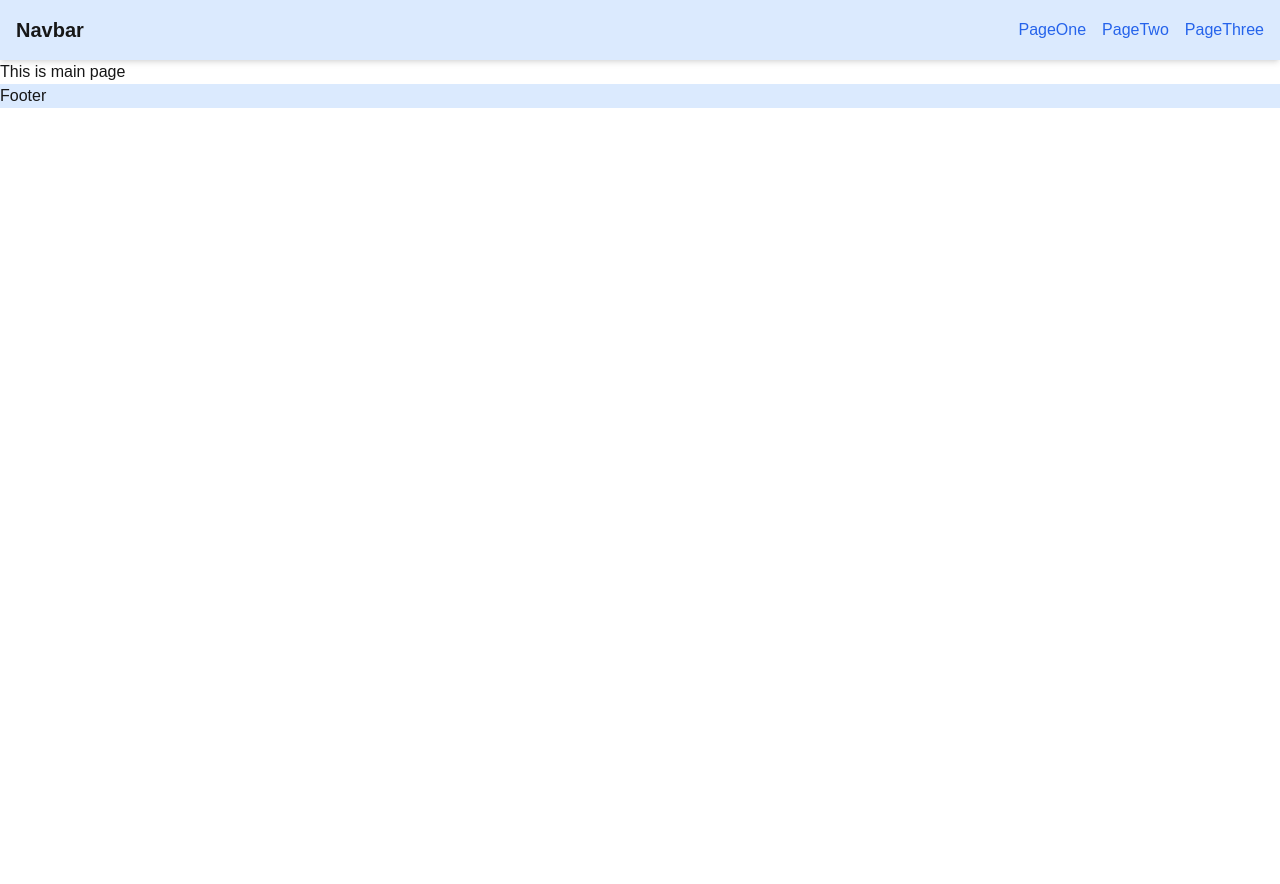
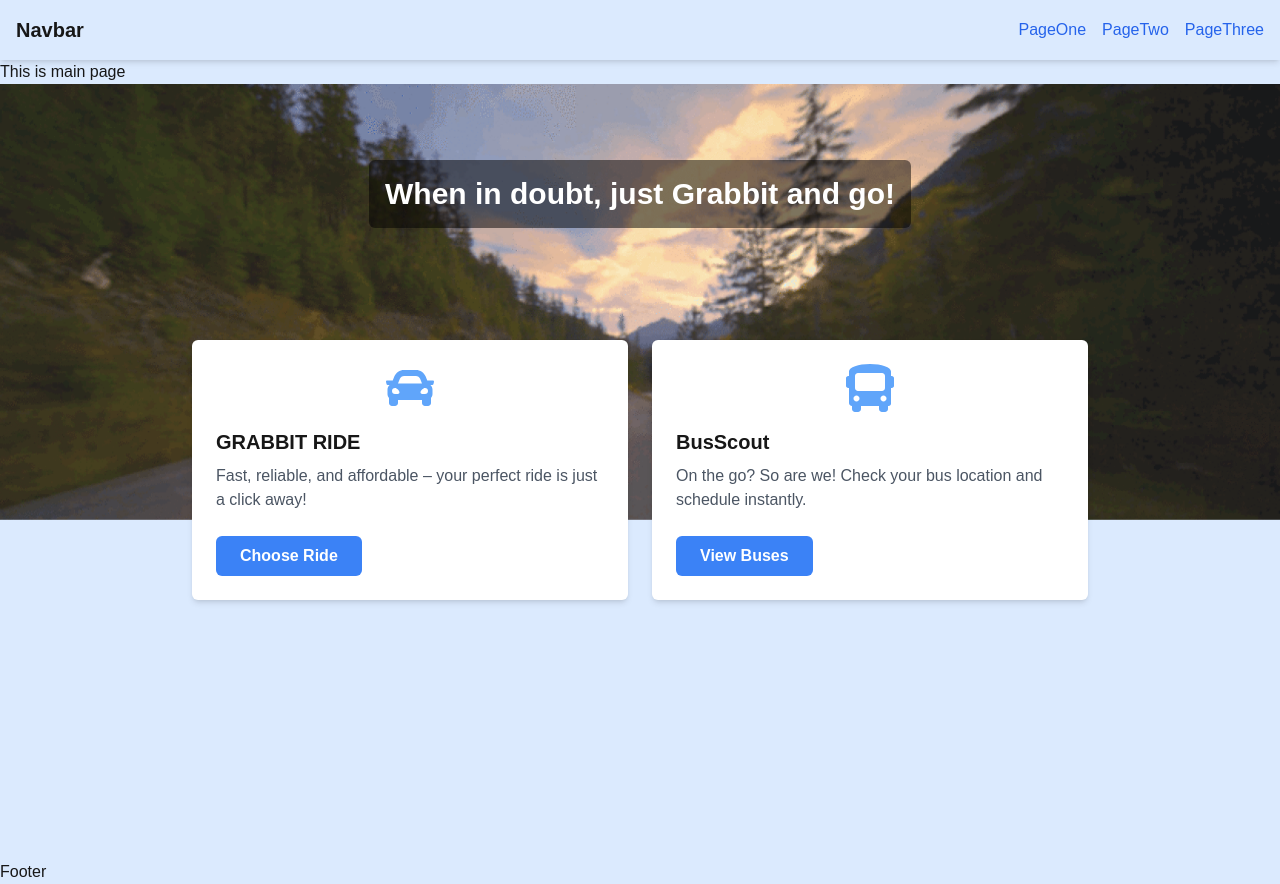
Before and after one commit to Jyugo015/Hackathon_transport, a Next.js app: page / in a window 1280 px wide. Before the commit the page ends 800 px from the top, so only its background shows below. Built offline with nearby package versions, Linux system fonts and the light colour scheme.

Commit message:
main page edited

```diff
--- a/app/page.tsx
+++ b/app/page.tsx
@@ -1,5 +1,53 @@
 import Image from "next/image";
+import { FaCar, FaBus } from "react-icons/fa";
 
 export default function Home() {
-  return <div className="h-full">This is main page</div>;
+  return (
+
+  <div className="min-h-screen bg-blue-100">This is main page
+      {/* 背景部分 */}
+      <section className="w-full h-64">
+        <Image
+          src="/road.png"
+          alt="Road"
+          width={1600}
+          height={100}
+          style={{ objectFit: "cover" }}
+        />
+        <div className="absolute inset-20 flex place-items-start justify-center">
+          <h2 className="mt-20 text-white text-3xl font-bold bg-black bg-opacity-50 p-4 rounded-md">
+            When in doubt, just Grabbit and go!
+          </h2>
+        </div>
+      </section>
+
+      {/* 卡片部分 */}
+      <div className="bg-blue-100 p-0">
+        <div className="max-w-4xl mx-auto grid grid-cols-1 md:grid-cols-2 gap-6">
+          {/* Grabbit Ride 卡片 */}
+          <div className="bg-white p-6 rounded-md shadow-md">
+            <FaCar className="text-blue-400 w-12 h-12 mx-auto" />
+            <h3 className="font-bold text-xl mt-4">GRABBIT RIDE</h3>
+            <p className="text-gray-600 mt-2">
+              Fast, reliable, and affordable – your perfect ride is just a click away!
+            </p>
+            <button className="mt-6 px-6 py-2 bg-blue-500 text-white font-semibold rounded-md hover:bg-blue-600">
+              Choose Ride
+            </button>
+          </div>
+
+          <div className="bg-white p-6 rounded-md shadow-md">
+            <FaBus className="text-blue-400 w-12 h-12 mx-auto" />
+            <h3 className="font-bold text-xl mt-4">BusScout</h3>
+            <p className="text-gray-600 mt-2">
+              On the go? So are we! Check your bus location and schedule instantly.
+            </p>
+            <button className="mt-6 px-6 py-2 bg-blue-500 text-white font-semibold rounded-md hover:bg-blue-600">
+              View Buses
+            </button>
+          </div>
+        </div>
+      </div>
+  </div>
+);
 }
```
Also changed, not shown: public/road.png (added).
